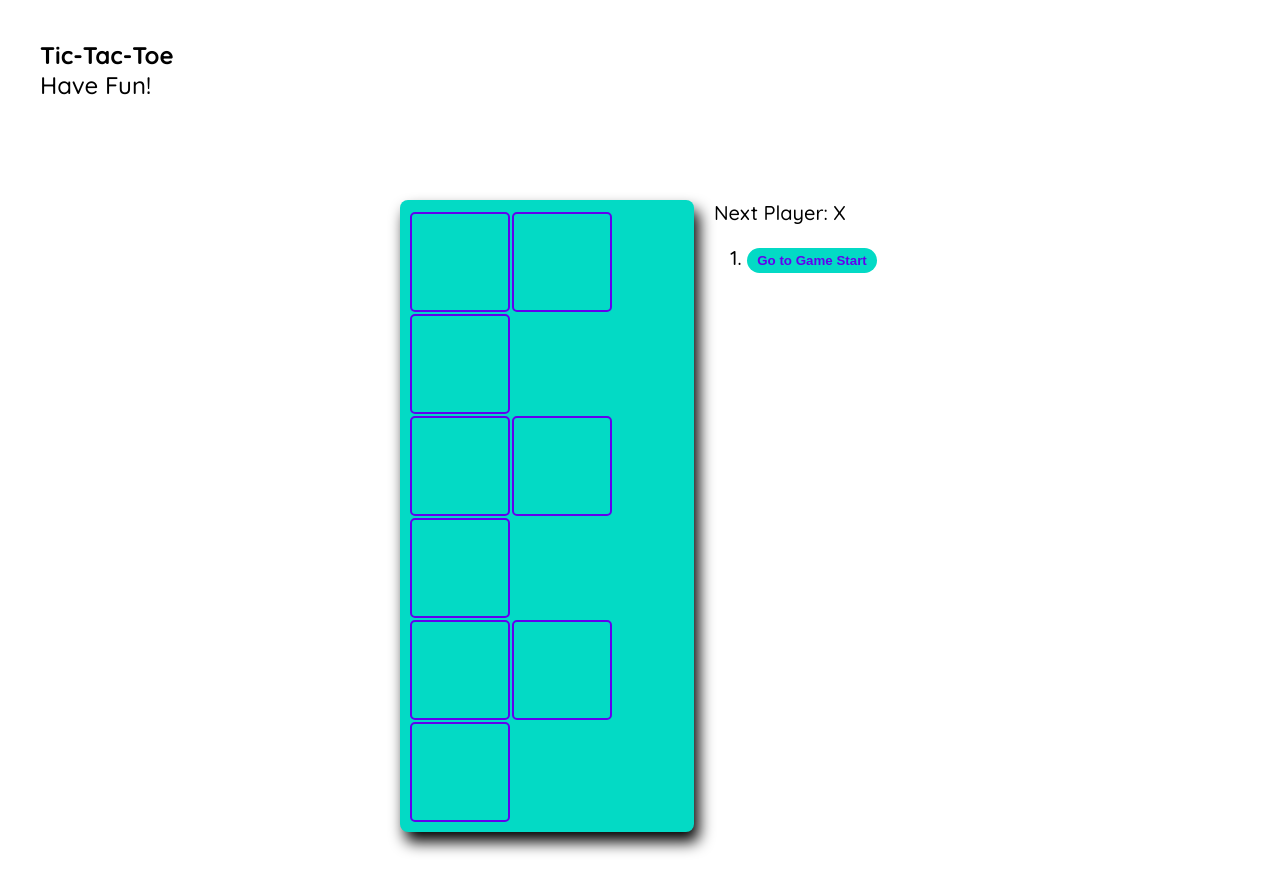
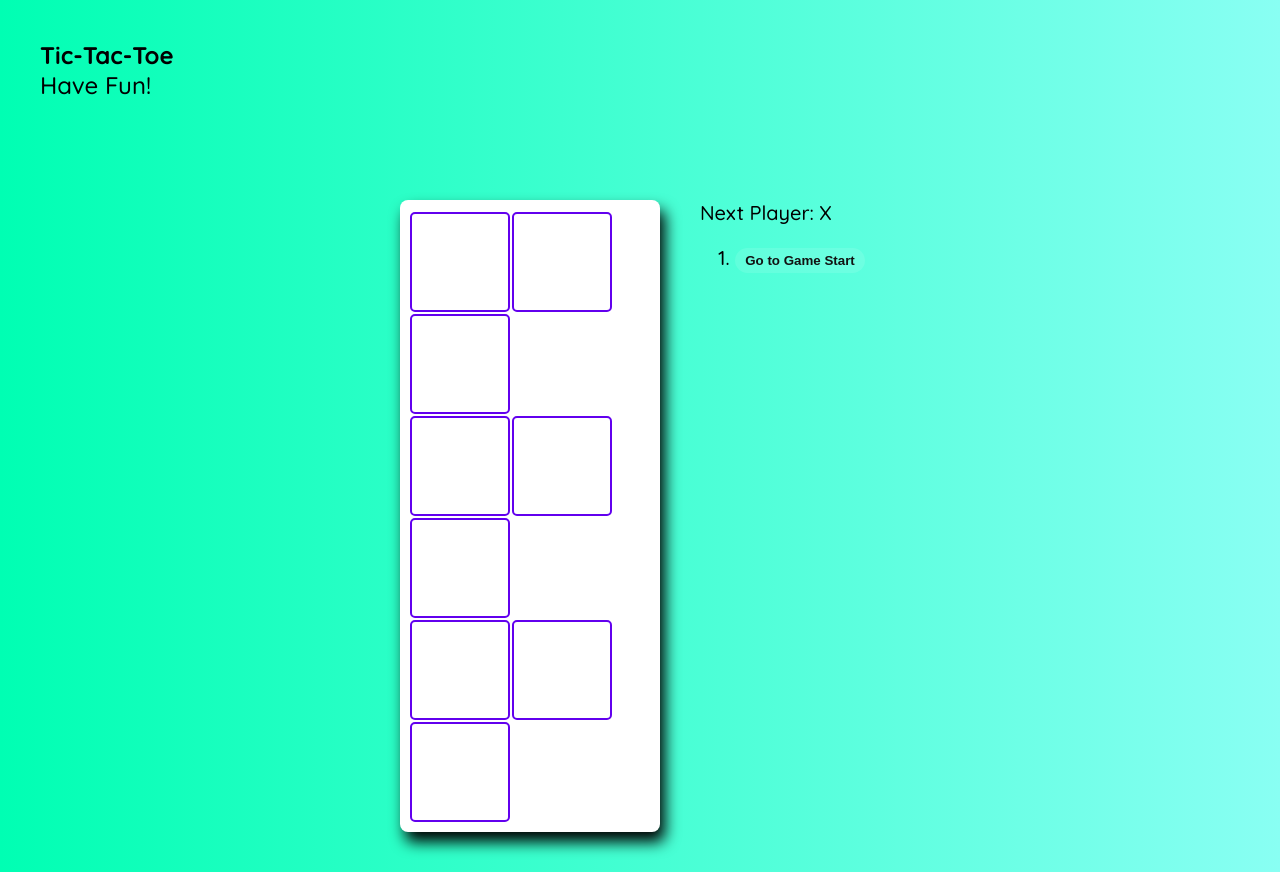
Before and after one commit to Samyc2002/Tic-Tac-Toe, a React (Create React App) app in the folder tic-tac-toe/: page / in a window 1280 px wide. Built offline with nearby package versions, Linux system fonts and the light colour scheme.

Commit message:
design complete

```diff
--- a/tic-tac-toe/src/index.css
+++ b/tic-tac-toe/src/index.css
@@ -3,6 +3,7 @@ body {
     font-weight: 500;
     font-size: 20px;
     margin: 40px;
+    background: linear-gradient(90deg, #00ffb3, #89fff3);
   }
 
   nav {
@@ -14,7 +15,7 @@ body {
   }
 
   .list-item {
-    margin: 3px;
+    margin: 15px;
   }
 
   .game {
@@ -26,19 +27,29 @@ body {
   }
 
   .bt {
-    background-color: #03dac5;
+    background: rgba(255, 255, 255, 0.1);
     opacity: 1;
     border: 0px;
     border-radius: 15px;
     padding: 2px;
     width: 130px;
     height: 25px;
-    color: #6200ee;
+    color: #121212;
     font-weight: 600;
   }
 
+  .bt:hover {
+    box-shadow: 3px 3px 5px #121212;
+    background: #ffffff;
+    color: #6200ee;
+  }
+
+  .buttons {
+    padding-left: 20px;
+  }
+
   .board {
-    background-color: #03dac5;
+    background-color: #ffffff;
     border-radius: 8px;
     padding-left: 10px;
     padding-right: 10px;
@@ -58,12 +69,12 @@ body {
   }
 
   .square {
-    background: #03dac5;
+    background: #ffffff;
     border: 2px solid #6200ee;
     border-radius: 5px;
     float: left;
-    font-size: 24px;
-    font-weight: 500;
+    font-size: 32px;
+    font-weight: 600;
     line-height: 34px;
     height: 100px;
     margin-right: 2px;
@@ -88,5 +99,5 @@ body {
   }
 
   .game-info {
-    margin-left: 20px;
+    margin-left: 40px;
   }
```
